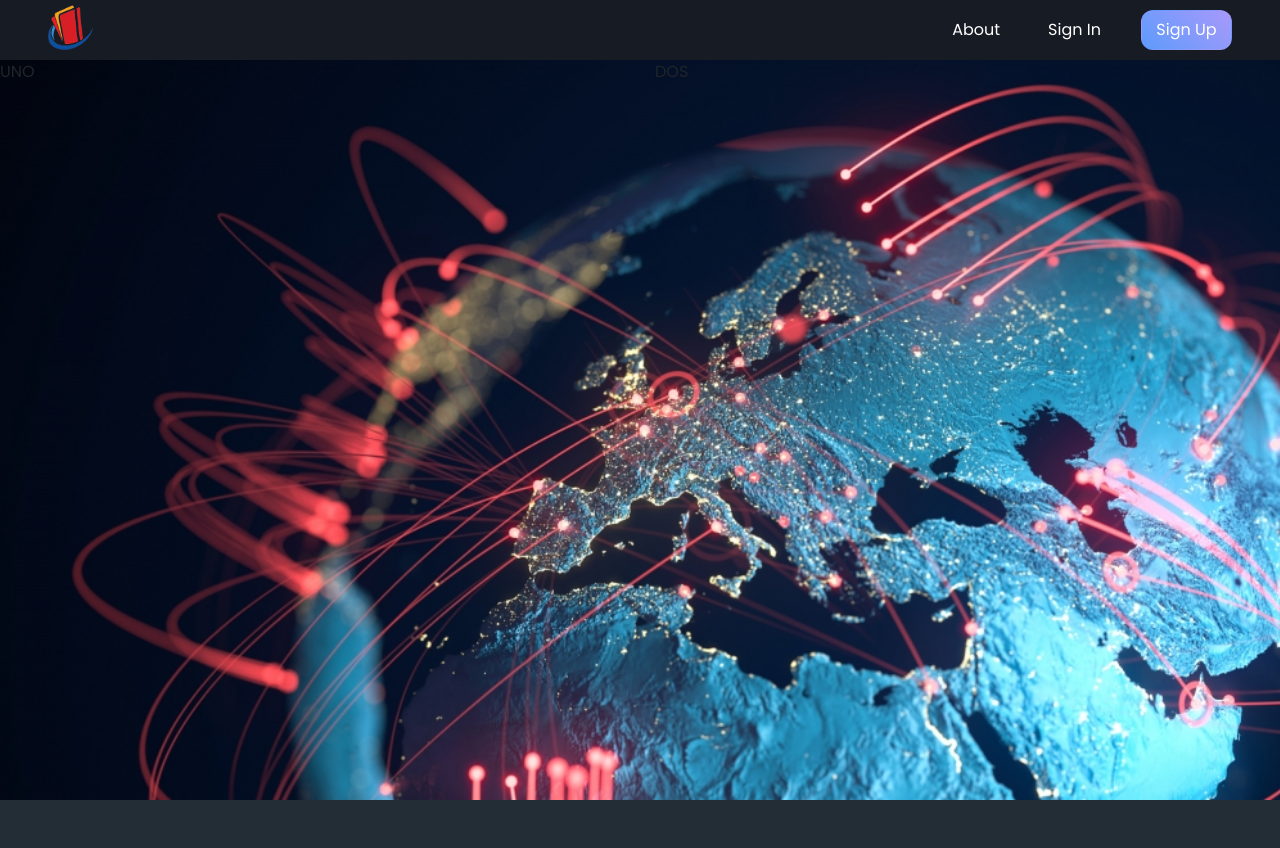
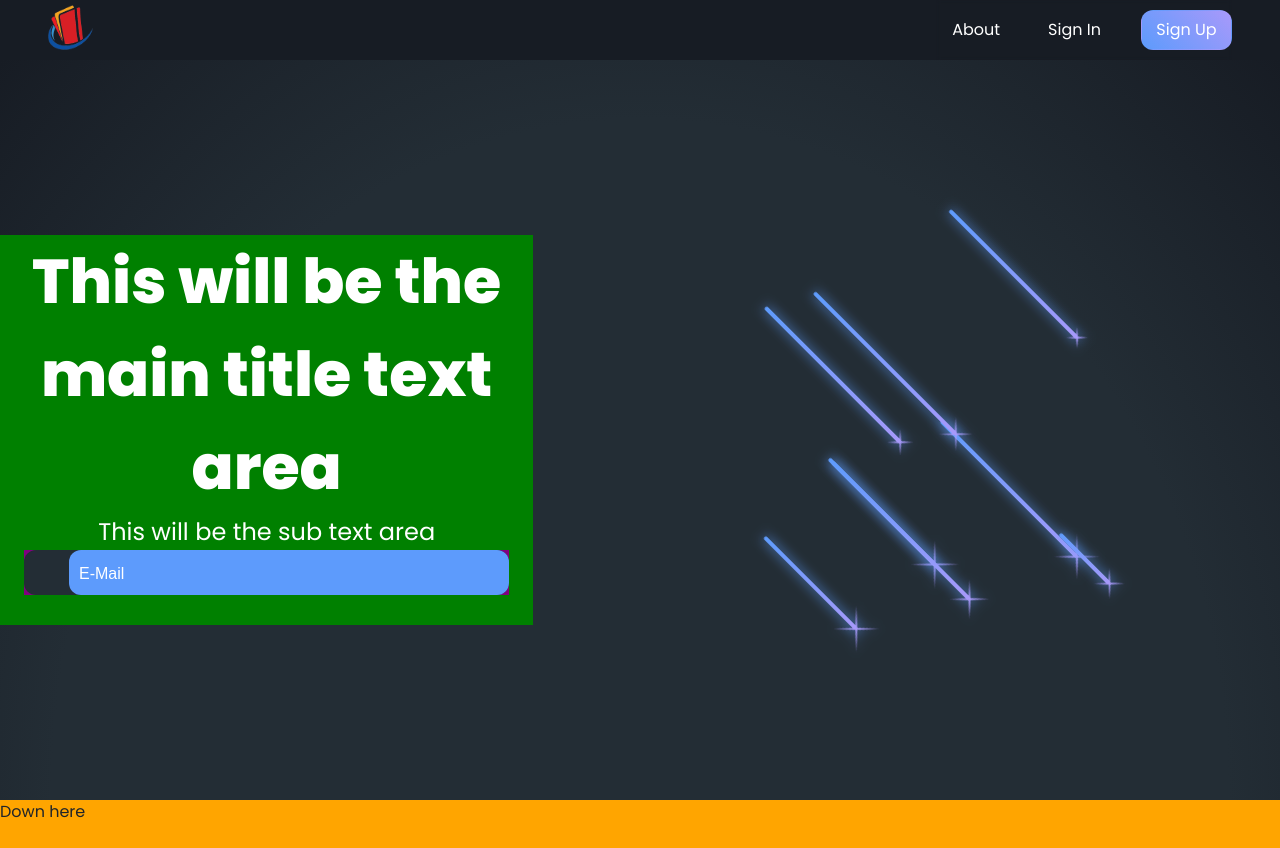
Before and after one commit to honestabej/cctracker, a React (Create React App) app in the folder react-fe/: page / in a window 1280 px wide. Before the commit the page ends 800 px from the top, so only its background shows below. Built offline with nearby package versions, Linux system fonts and the light colour scheme.

Commit message:
Home screen edits

```diff
--- a/react-fe/src/components/Header/Header.module.scss
+++ b/react-fe/src/components/Header/Header.module.scss
@@ -19,7 +19,6 @@
   background: $siteBlack;
   width: 100%;
   height: $headerHeight;
-  padding: 0 1.5rem;
 
   @include breakpoint(md) {
     padding: 0 3rem;
@@ -30,7 +29,7 @@
     overflow: hidden;
     color: $siteWhite;
     margin: 0 auto;
-    max-width: 1250px;
+    max-width: $siteWidth;
     height: 100%;
     display: flex;
     justify-content: space-between;
--- a/react-fe/src/globalStyles/variables.scss
+++ b/react-fe/src/globalStyles/variables.scss
@@ -12,11 +12,15 @@ $siteSecondBlue: #3591AE;
 $siteBrown: #9FA2A7;
 $sitePurple: #A899FA;
 $siteLightPurple: #B8BFE9;
+$siteHomeBlue: #040E1E;
 $siteGradient: linear-gradient(45deg, rgba($siteBlue, 1), rgba($sitePurple, 1));
 
 // Site spacing
 $spacing-md: 16px;
 $spacing-lg: 32px;
+$siteWidth: 1350px;
+$inputHeight: 45px;
+$itemWidth: $inputHeight;
 
 // Border radius
 $borderRadius: 12px;
--- a/react-fe/src/pages/Home/Home.jsx
+++ b/react-fe/src/pages/Home/Home.jsx
@@ -1,24 +1,67 @@
 import React, { useState } from 'react';
 import './Home.scss';
-import PropTypes from 'prop-types';
-import { FontAwesomeIcon } from '@fortawesome/react-fontawesome';
-import { faUser } from '@fortawesome/free-solid-svg-icons';
+import WorldVid from './../../images/home-globe.mp4';
 
 function Home() {
   return (
     <div className="home-container">
       <div className="main-container">
         <div className="row">
-          <div className="col-lg-6 uno">
-            UNO
+          <div className="col-lg-5 text-view">
+            <div className="main">
+              This will be the main title text area
+            </div>
+            <div className="sub">
+              This will be the sub text area
+            </div>
+            <div className="signup">
+              <form action="#">
+                <div className="home-input-container">
+                  <input class="home-input" type="text" placeholder=" " required />
+                  <div class="home-cut home-email"></div>
+                  <label class="placeholder">E-Mail</label>
+                </div>
+              </form>
+            </div>
+
           </div>
-          <div className="col-lg-6 dos">
-            DOS
+          <div className="col-lg-7 pic-view">
+            <div className="night-container">
+              <div class="night">
+                <div class="shooting_star"></div>
+                <div class="shooting_star"></div>
+                <div class="shooting_star"></div>
+                <div class="shooting_star"></div>
+                <div class="shooting_star"></div>
+                <div class="shooting_star"></div>
+                <div class="shooting_star"></div>
+                <div class="shooting_star"></div>
+                <div class="shooting_star"></div>
+                <div class="shooting_star"></div>
+                <div class="shooting_star"></div>
+                <div class="shooting_star"></div>
+                <div class="shooting_star"></div>
+                <div class="shooting_star"></div>
+                <div class="shooting_star"></div>
+                <div class="shooting_star"></div>
+                <div class="shooting_star"></div>
+                <div class="shooting_star"></div>
+                <div class="shooting_star"></div>
+                <div class="shooting_star"></div>
+                <div class="shooting_star"></div>
+                <div class="shooting_star"></div>
+                <div class="shooting_star"></div>
+                <div class="shooting_star"></div>
+                <div class="shooting_star"></div>
+              </div>
+            </div>
           </div>
         </div>
       </div>
       <div className="about-container">
-
+        Down here
+        <br />
+        <br />
       </div>
     </div>
   )
--- a/react-fe/src/pages/Home/Home.scss
+++ b/react-fe/src/pages/Home/Home.scss
@@ -1,71 +1,232 @@
 @import './../../globalStyles/variables.scss';
 
-
-
-
-/*************************************************************/
+$inputHeight: 45px;
+$itemWidth: $inputHeight;
 
 .home-container {
-  background-color: blue;
-  width: 100%;
-  height: calc(100vh - 60px);
-  background-image: url("../../images/home-bg.jpg");
-  background-repeat: no-repeat;
-  background-size: cover;
+  background-color: green;
 }
 
-.home-text-area {
+.home-container .main-container {
+  z-index: 2;
+  margin: auto;
+  background: radial-gradient(ellipse at bottom, $siteDark 65%, $siteBlack 100%);
+  height: calc(100vh - 60px);
+  overflow: visible;
+}
+
+.main-container .row {
+  margin: auto;
+  max-width: $siteWidth;
+  height: 100%;
+  align-items: center;
+}
+
+.row .text-view {
+  background-color: green;
+  color: $siteWhite;
   text-align: center;
-  position: absolute;
-  top: calc(30% + 60px);
-  bottom: 30%;
+  position: relative;
   left: 0;
   right: 0;
   transform: translateY(-50%, -50%);
   padding:0 1.5em;
 }
 
-.home-text-main {
+.text-view .main {
   font-family: 'Poppins', sans-serif;
-  font-size: 4rem;
+  font-size: 62px;
   font-weight: bolder;
   color: white;
 }
 
-.home-text-sub {
-  font-size: 1.5rem;
+.text-view .sub {
+  font-size: 24px;
   color: white;
 }
 
-.home-btn {
-  padding: 1em;
+.text-view .signup {
+  background-color: purple;
 }
 
-.btn-style {
-  cursor: pointer;
+.signup form .home-input-container{
+  height: $inputHeight;
+  margin-bottom: 30px;
+  position: relative;
+  border-radius: $borderRadius;
+  background-color: $siteDark;
+}
+
+.home-input-container .home-input {
+  height: 100%;
+  width: calc(100% - 45px);
+  margin-left: $inputHeight;
+  padding-left: 10px;
+  border-radius: $borderRadius;
+  background-color: $siteBlue;
+  color: $siteWhite;
+  border: none;
   outline: none;
-  padding: 0.75rem 1.25rem;
-  border-radius: $buttonRadius;
-  font-size: 1rem;
-  font-family: inherit;
-  background: linear-gradient(220deg, $siteDarkBlue, rgba($siteDarkBlue, 0.5));
+  font-size: 16px;
+  transition: all 0.3s ease;
+}
+
+.home-input-container .home-cut {
+
+}
+
+.home-input-container .home-email {
+
+}
+
+.home-input-container .placeholder {
   color: $siteWhite;
-  border: 1px solid transparent;
-  transition: 0.3s ease all;
+  font-family: sans-serif;
+  line-height: 15px;
+  top: 16px;
+  left: 55px;
+  pointer-events: none;
+  position: absolute;
+  transform-origin: 0 50%;
+  transition: transform 200ms, color 200ms;
+}
 
-  &:hover {
-      border-color: $siteBlue;
-      background: rgba($siteDarkBlue, 0.1);
-      font-weight: bolder;
+.row .pic-view {
+
+}
+
+
+.pic-view .night-container {
+
+}
+
+$shooting-time: 3000ms;
+
+.night-container .night {
+  justify-content: center;
+  align-items: center;
+  position: relative;
+  width: 100%;
+  height: 100%;
+  transform: rotateZ(45deg);
+  // animation: sky 200000ms linear infinite;
+}
+
+.night .shooting_star {
+  position: absolute;
+  left: 50%;
+  top: 50%;
+  // width: 100px;
+  height: 4px; // Width of streak
+  background: linear-gradient(-45deg, $sitePurple, $siteBlue);
+  border-radius: 9px;
+  filter: drop-shadow(0 0 6px $siteBlue);
+  animation:
+      tail $shooting-time ease-in-out infinite,
+      shooting $shooting-time ease-in-out infinite;
+
+  &::before {
+      content: '';
+      position: absolute;
+      top: calc(50% - 1px);
+      right: 0;
+      // width: 30px;
+      height: 2px;
+      // Color of star
+      background: linear-gradient(-45deg, rgba(0, 0, 255, 0), $sitePurple, rgba(0, 0, 255, 0));
+      transform: translateX(50%) rotateZ(45deg);
+      border-radius: 100%;
+      animation: shining $shooting-time ease-in-out infinite;
   }
 
-  &:active {
-      border-color: $siteDark;
-      background: linear-gradient(rgba($siteDarkBlue, 0.2), rgba($siteDarkBlue, 0.3));
-      font-weight: bolder;
+  &::after {
+      // CodePen Error
+      // @extend .shooting_star::before;
+
+      content: '';
+      position: absolute;
+      top: calc(50% - 1px);
+      right: 0;
+      // width: 30px;
+      height: 2px;
+      // Color of star
+      background: linear-gradient(-45deg, rgba(0, 0, 255, 0), $sitePurple, rgba(0, 0, 255, 0));
+      transform: translateX(50%) rotateZ(45deg);
+      border-radius: 100%;
+      animation: shining $shooting-time ease-in-out infinite;
+      transform: translateX(50%) rotateZ(-45deg);
+  }
+
+  @for $i from 1 through 25 {
+      &:nth-child(#{$i}) {
+          $delay: random(9999) + 0ms;
+          // Positioning
+          top: calc(50% - #{random(400) - 200px});
+          left: calc(50% - #{random(400) + 0px});
+          animation-delay: $delay;
+          // opacity: random(50) / 100 + 0.5;
+
+          &::before, &::after {
+                  animation-delay: $delay;
+          }
+      }
   }
 }
 
-.about {
+// length of tail
+@keyframes tail {
+  0% {
+      width: 0;
+  }
 
+  30% {
+      width: 200px;
+  }
+
+  100% {
+      width: 0;
+  }
 }
+
+// radius of star
+@keyframes shining {
+  0% {
+      width: 0;
+  }
+
+  50% {
+      width: 50px;
+  }
+
+  100% {
+      width: 0;
+  }
+}
+
+// distance of shooting
+@keyframes shooting {
+  0% {
+      transform: translateX(0);
+  }
+
+  100% {
+      transform: translateX(400px);
+  }
+}
+
+// @keyframes sky {
+//     0% {
+//         transform: rotate(45deg);
+//     }
+
+//     100% {
+//         transform: rotate(45 + 360deg);
+//     }
+// }
+
+.home-container .about-container {
+  z-index: 3;
+  overflow: visible;
+  background-color: orange;
+  border-radius: -50% -50% 0 0;
+}
--- /dev/null
+++ b/react-fe/src/pages/Preferences/Preferences.scss
@@ -0,0 +1 @@
+@import './../../globalStyles/variables.scss';
--- a/react-fe/src/pages/SignIn/SignIn.jsx
+++ b/react-fe/src/pages/SignIn/SignIn.jsx
@@ -28,25 +28,25 @@ export default function Login({ setToken }) {
 
   return(
     <div className="signin-container">
-      <div className="wrapper">
-        <div className="title">
+      <div className="signin-wrapper">
+        <div className="signin-title">
           <span>Welcome Back!</span>
         </div>
         <form action="#">
-          <div className="input-container">
+          <div className="signin-input-container">
             <i className="fas fa-user" />
-            <input class="input" type="text" placeholder=" " required />
-            <div class="cut email"></div>
+            <input class="signin-input" type="text" placeholder=" " required />
+            <div class="signin-cut signin-email"></div>
             <label class="placeholder">E-Mail</label>
           </div>
-          <div class="input-container">
+          <div class="signin-input-container">
             <i class="fas fa-lock" />
-            <input class="input" type="password" placeholder=" " required />
-            <div class="cut password"></div>
+            <input class="signin-input" type="password" placeholder=" " required />
+            <div class="signin-cut signin-password"></div>
             <label class="placeholder">Password</label>
           </div>
-          <div class="pass"><a href="#">Forgot password?</a></div>
-          <div class="button-container button">
+          <div class="signin-pass"><a href="#">Forgot password?</a></div>
+          <div class="signin-button-container signin-button">
             <input type="submit" value="Login" />
           </div>
           <hr />
```
Also changed, not shown: react-fe/src/pages/Preferences/Preferences.jsx (+33 -1 lines), react-fe/src/pages/SignIn/SignIn.scss (+34 -44 lines).
